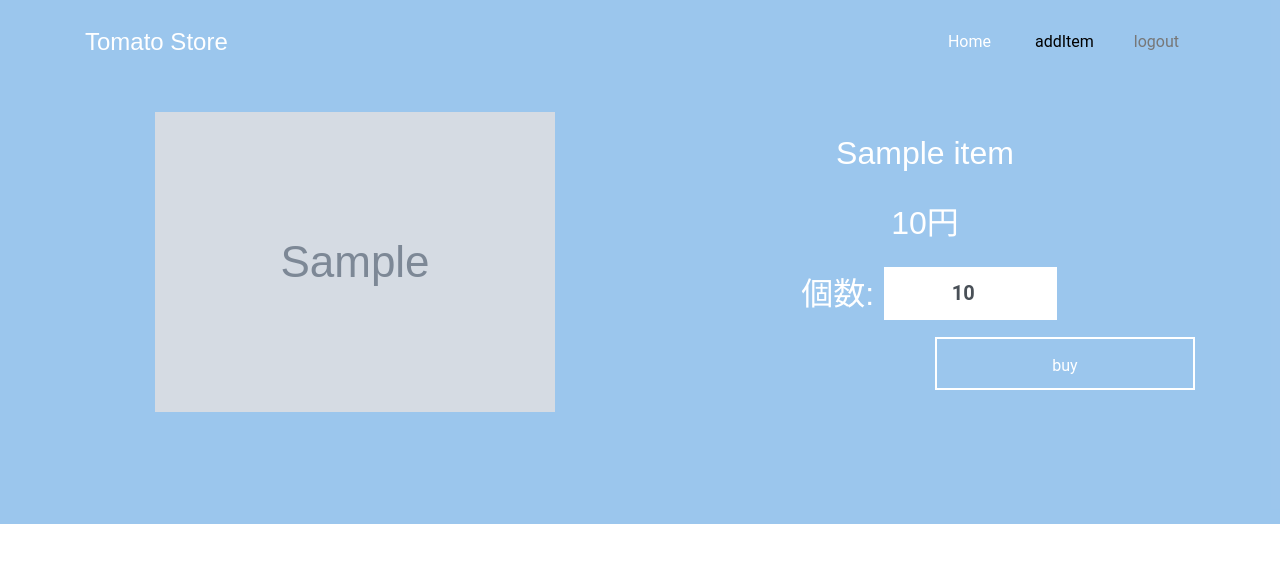
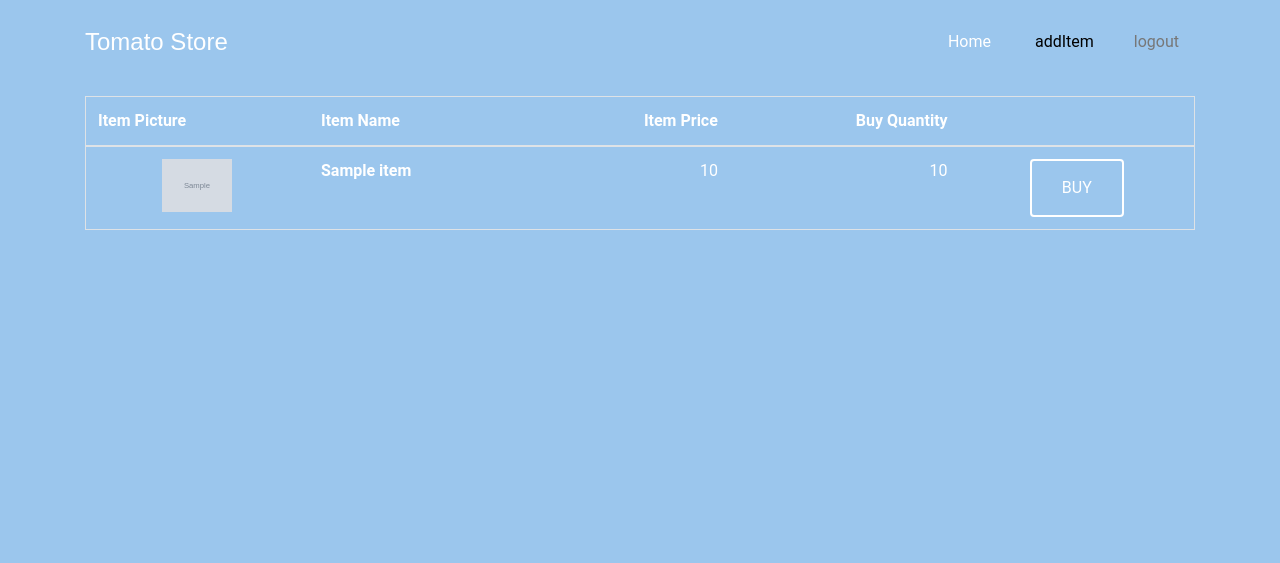
Before and after one commit to tomatoaas/tomomi_portfolio, a PHP site: page /showCart.php in a window 1280 px wide. Shown: the top 563 px of the page. Run offline with PHP 8.4, Linux system fonts and the light colour scheme; the visitor is signed in with stand-in values (Sample User, id 1); tables that the repository leaves empty or names only in its code hold one stand-in row (values such as "Sample post"); grey boxes marked "Sample" are stand-in pictures; data that the repository does not hold is empty.

Commit message:
showCartのデザイン変更した

```diff
--- a/assets/css/style.css
+++ b/assets/css/style.css
@@ -671,10 +671,20 @@ section {
   position: relative;
 }
 
-.hero-section2 {
+.hero-section2{
   /* background: linear-gradient(to top, rgba(255, 255, 255, 0.8) 0%, rgba(131, 184, 233, 0.8) 100%); */
   position: relative;
   background:rgb(131, 184, 233, 0.8);
+}
+
+.table-hover tbody tr:hover > td, .table-hover tbody tr:hover > th{
+  color:rgba(7, 74, 136, 0.8);
+
+}
+
+.table-hover th img{
+  width: 70px;
+  height: auto;
 }
 
 /* .hero-section .card {
--- a/views/showCart.php
+++ b/views/showCart.php
@@ -20,6 +20,12 @@ $item = new Item();
     <link rel="stylesheet" href="../assets/css/style.css">
 
     <title>show cart</title>
+
+    <style>
+      body{
+        background:rgb(131, 184, 233, 0.8);
+      }
+    </style>
 </head>
 <body>
 
@@ -79,74 +85,52 @@ $item = new Item();
     </div>
 
   </header>
-<section class="hero-section2" id="hero">
+
+<section>
+<div class="container mt-5 pt-5">
+  <table class="table table-hover bg-transparent border border-1 text-white">
+    <thead>
+        <th>Item Picture</th>
+        <th>Item Name</th>
+        <th class="text-right">Item Price</th>
         <?php
-      $cart_items = $item->displayCartItem($_SESSION['username']);
+            $item_list = $item->displayCartItem($_SESSION['username']);
 
-      if(!$cart_items){
+            if($item_list){
         ?>
-      <div class="col-md-12">
-        <p>No Records Found</p>
-      </div>
+            <th class="text-right">Buy Quantity</th>
+        <?php
+            }
+        ?>
+        <th></th>
+    </thead>
+    <tbody>
+        <?php
+            if(!$item_list){
+        ?>
+            <td colspan="3" class="text-danger text-center font-weight-bold">No Items Found</td>
         <?php
             }else{
-        foreach($cart_items as $item){
-
+                foreach($item_list as $item){
                 ?>
-
+                    <tr>
+                        <th class="text-center"><img src="../assets/img/<?php echo $item['item_picture']; ?>"></th>
+                        <th><?php echo $item['item_name'];?></th>
+                        <td class="text-right"><?php echo $item['item_price'];?></td>
+                        <td class="text-right"><?php echo $item['buy_quantity'];?></td>
+                        <td class="text-center"><a href="buyItem.php?item_id=<?php echo $item['item_id']?>" class="btn btn-outline-white px-4">BUY</a></td>
+                    </tr>
+                <?php
+                }
+            }
+        ?>
+    </tbody>
+  </table>
 </div>
 
-    <section class="section">
-      <div class="container">
-        <div class="row align-items-center feature-2 text-center">
-          <div class="col-md-6 ml-auto order-2">
-          <form action="../action/itemAction.php" method="post">
-          <div class="form-row text-center">
-            <div class="form-group col-md-12 mt-3">
-              <h2 class="text-white"><?php echo $item['item_name']; ?></h2>
-            </div>
-          </div>
 
-          <div class="form-row text-center">
-            <div class="form-group col-md-12">
-              <h2 class="text-white pt-2"><?php echo number_format($item['item_price']) . "円"; ?></h2>
-            </div>
-          </div>
-
-          <div class="form-row">
-            <div class="form-group col-md-5 text-right">
-                <h2 class="text-white pt-2">個数:</h2>
-            </div>
-            <div class="form-group col-md-4">
-                <input type="number" name="buy_quantity" value="<?php echo $item['buy_quantity'] ?>" class="form-control form-control-lg text-center border-0 font-weight-bold" min="1" required="required">
-            </div>
-          </div>
-
-          <div class="form-row w-50 ml-auto">
-            <div class="form-group col-md-12">
-              <input type="submit" value="buy" name="choose" class="form-control btn btn-outline-white">
-            </div>
-          </div>
-    </form>
-          </div>
-          <div class="col-md-6" data-aos="fade-right">
-            <img src="../assets/img/<?php echo $item['item_picture']; ?>" alt="Image" class="img-fluid" onclick="location.href='./showRoom.php?room=2'">
-          </div>
-        </div>
-      </div>
 </section>
 
-
-    <?php
-
-
-        }
-      }
-
-    ?>
-
-    </div>
-</section>
 
 <!-- Vendor JS Files -->
  <script src="../assets/vendor/jquery/jquery.min.js"></script>
```
Lines whose indentation alone changed are shown as unchanged.
